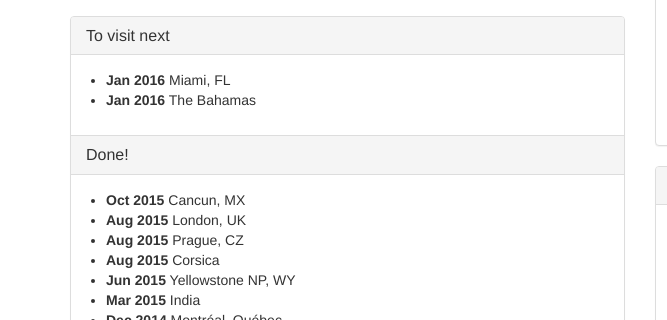
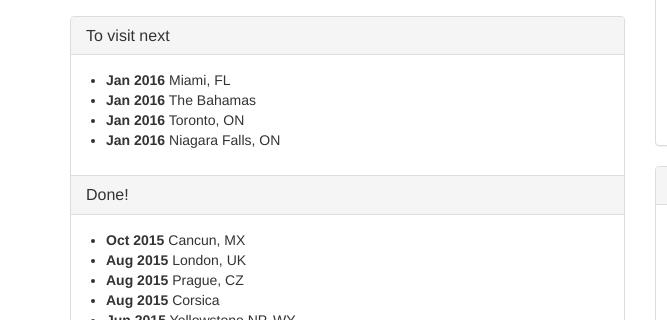
Before and after one commit to harnaud/perso-website, a plain HTML site: page index.html in a window 1280 px wide. Shown: the part 295-615 px from the top of the page, 0-667 px from the left. Drawn offline with Linux system fonts and the light colour scheme; some packages are replaced by stand-ins of ours; no server answers.

Commit message:
Add next trip to Toronto to home page

```diff
--- a/frags/pages/home.html
+++ b/frags/pages/home.html
@@ -25,12 +25,20 @@
                             {{locale.getLocalizedString('home', 'nothingPlanned')}}
                         </li-->
                         <li>
-                            <b>{{locale.getLocalizedString('home', 'miamiDate')}}</b>
+                            <b>{{locale.getLocalizedString('home', 'jan2016')}}</b>
                             {{locale.getLocalizedString('home', 'miami')}}
                         </li>
                         <li>
-                            <b>{{locale.getLocalizedString('home', 'miamiDate')}}</b>
+                            <b>{{locale.getLocalizedString('home', 'jan2016')}}</b>
                             {{locale.getLocalizedString('home', 'bahamas')}}
+                        </li>
+                        <li>
+                            <b>{{locale.getLocalizedString('home', 'jan2016')}}</b>
+                            {{locale.getLocalizedString('home', 'toronto')}}
+                        </li>
+                        <li>
+                            <b>{{locale.getLocalizedString('home', 'jan2016')}}</b>
+                            {{locale.getLocalizedString('home', 'niagara')}}
                         </li>
                     </ul>
                 </div>
--- a/js/localization.js
+++ b/js/localization.js
@@ -103,13 +103,21 @@
                 'en' : 'Corsica',
                 'fr' : 'Corse'
             },
-            'miamiDate' : {
+            'jan2016' : {
                 'en' : 'Jan 2016',
                 'fr' : 'Jan 2016'
             },
             'miami' : {
                 'en' : 'Miami, FL',
                 'fr' : 'Miami'
+            },
+            'toronto' : {
+                'en' : 'Toronto, ON',
+                'fr' : 'Toronto'
+            },
+            'niagara' : {
+                'en' : 'Niagara Falls, ON',
+                'fr' : 'Les chutes du Niagara'
             },
             'bahamas' : {
                 'en' : 'The Bahamas',
```
